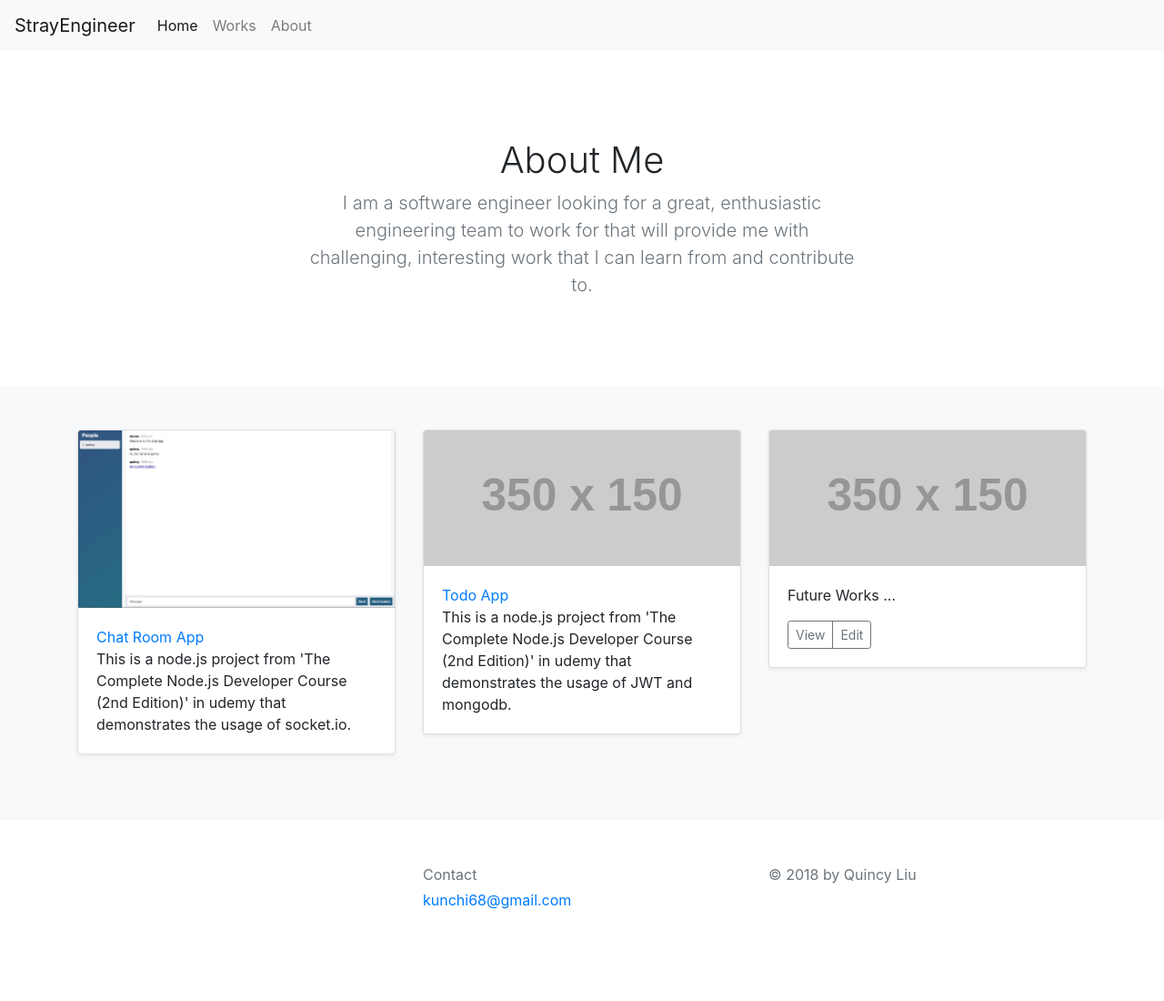
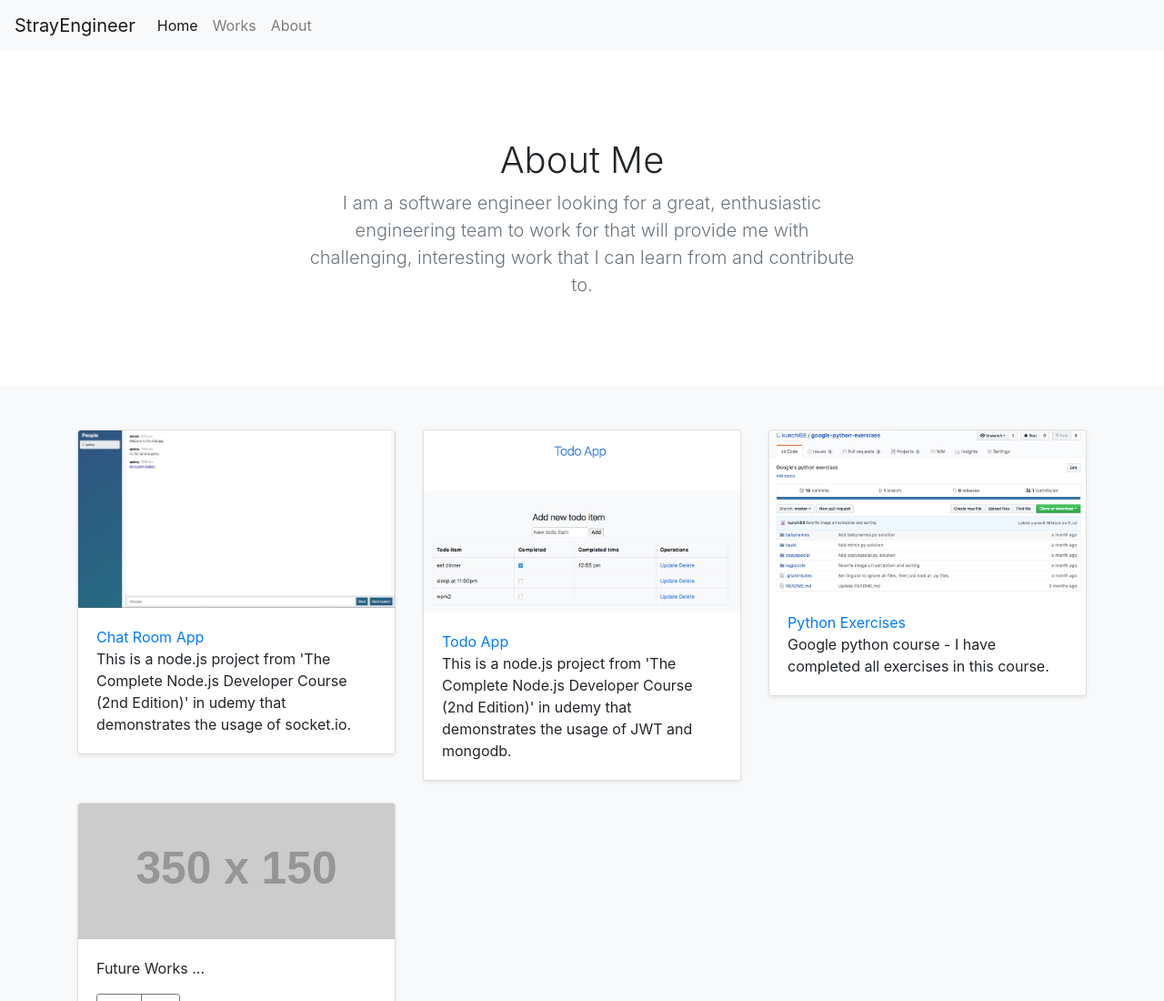
Before and after one commit to kunchi68/node-course-2-chat-app, a website: page public/index.html in a window 1280 px wide. Shown: the top 1100 px of the page at 91% size. Before the commit the page ends 1049 px from the top, so only its background shows below. Drawn offline with nearby package versions, Linux system fonts and the light colour scheme; placeholder pictures from the web are drawn by us.

Commit message:
Add todo app captured image and python exercises link.

```diff
--- a/public/index.html
+++ b/public/index.html
@@ -56,10 +56,20 @@
 
                     <div class="col-md-4">
                         <div class="card mb-4 shadow-sm">
-                            <img class="card-img-top" src="http://via.placeholder.com/350x150">
+                            <img class="card-img-top" src="./img/todo_app.jpg">
                             <div class="card-body">
                                 <a href="/view/todo_main.html">Todo App</a>
                                 <p class="card-text">This is a node.js project from 'The Complete Node.js Developer Course (2nd Edition)' in udemy that demonstrates the usage of JWT and mongodb.</p>
+                            </div>
+                        </div>
+                    </div>
+
+                    <div class="col-md-4">
+                        <div class="card mb-4 shadow-sm">
+                            <img class="card-img-top" src="./img/python_exercises.jpg">
+                            <div class="card-body">
+                                <a href="https://github.com/kunchi68/google-python-exercises">Python Exercises</a>
+                                <p class="card-text">Google python course - I have completed all exercises in this course.</p>
                             </div>
                         </div>
                     </div>
--- a/public/js/todo_main.js
+++ b/public/js/todo_main.js
@@ -1,10 +1,5 @@
 var mytoken;
 var form_file = "todo_forms.html";
-
-jQuery('#link_register').show();
-jQuery('#link_login').hide();
-jQuery('#link_logout').hide();
-
 var div_main = jQuery("#div_main");
 var div_content = jQuery("#div_content");
 div_main.load(form_file + " #form_login", load_login_form);
```
Also changed, not shown: public/view/todo_main.html (+2 -2 lines), public/img/python_exercises.jpg (added), public/img/todo_app.jpg (added).
